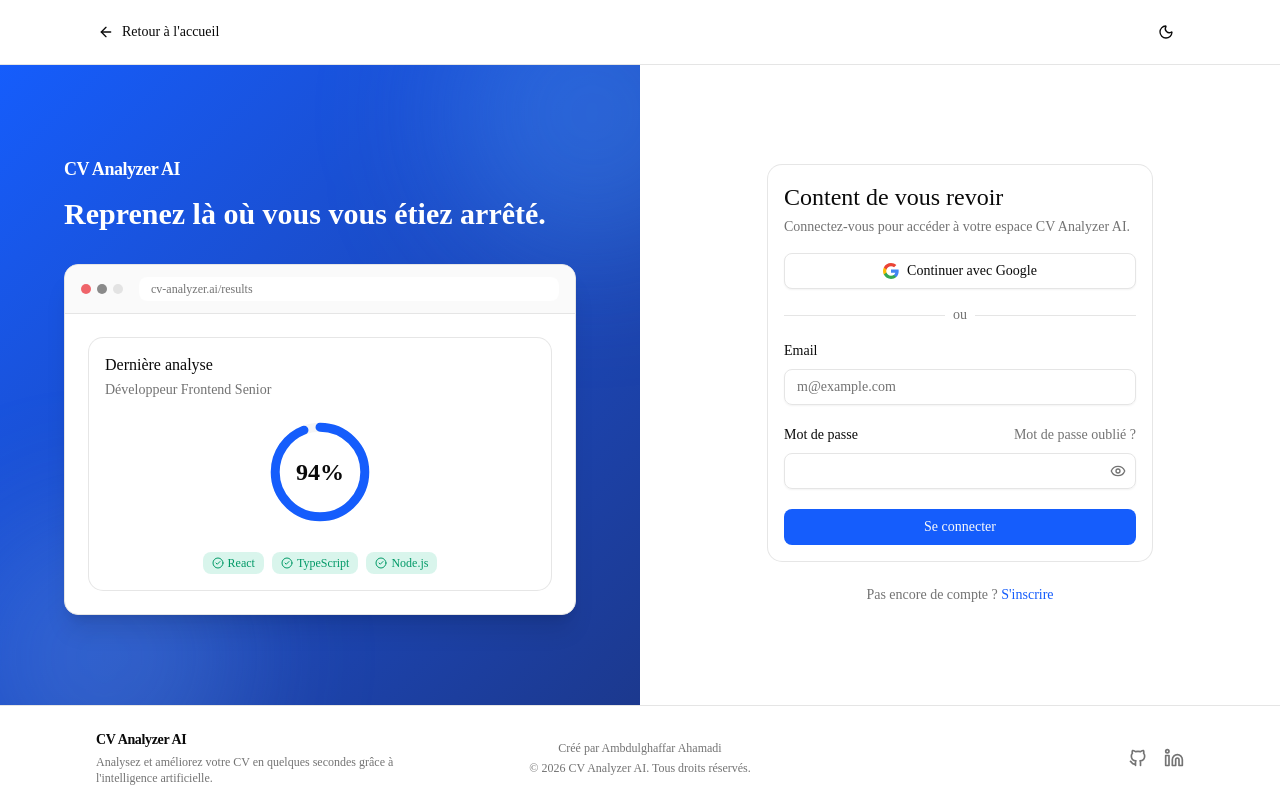
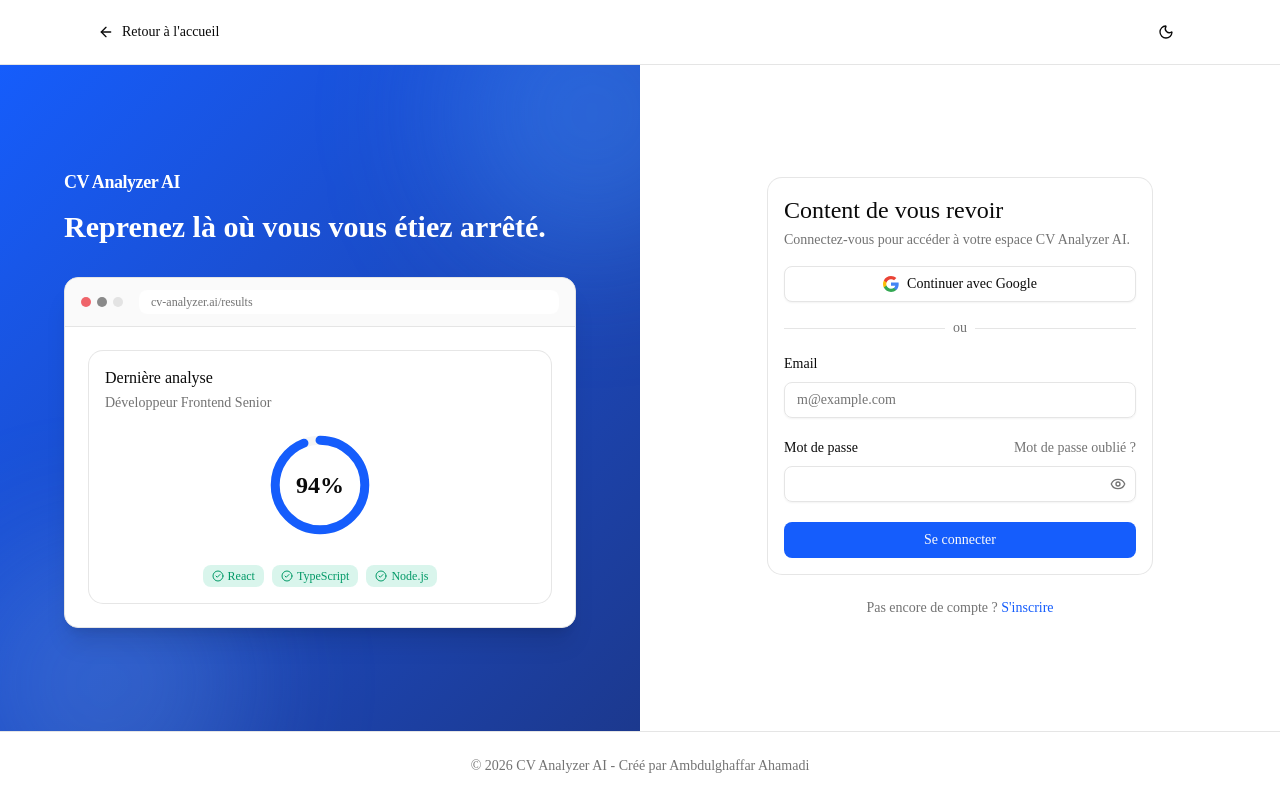
Before and after one commit to Ambdulghaffar/cv-analyzer-web, a Next.js app: page /login in a window 1280 px wide. Built offline with nearby package versions, Linux system fonts and the light colour scheme.

Commit message:
fix: add minimal footer for auth pages and resolve theme-toggle hydration mismatch

```diff
--- a/src/app/login/page.tsx
+++ b/src/app/login/page.tsx
@@ -68,7 +68,7 @@ export default function LoginPage() {
                 <FieldLabel htmlFor="password">Mot de passe</FieldLabel>
                 <Link
                   href="/forgot-password"
-                  className="ml-auto text-sm text-muted-foreground underline-offset-4 hover:text-foreground hover:underline"
+                  className="ml-auto text-sm text-muted-foreground underline-offset-4 hover:text-blue-500 hover:underline"
                 >
                   Mot de passe oublié ?
                 </Link>
--- a/src/components/footer.tsx
+++ b/src/components/footer.tsx
@@ -1,4 +1,10 @@
+"use client"
+
+import { usePathname } from "next/navigation"
+
 import { GithubIcon, LinkedinIcon } from "@/components/brand-icons"
+import { MinimalFooter } from "@/components/minimal-footer"
+import { authRoutes } from "@/lib/routes"
 
 const socialLinks = [
   {
@@ -14,7 +20,12 @@ const socialLinks = [
 ]
 
 function Footer() {
+  const pathname = usePathname()
   const year = new Date().getFullYear()
+
+  if (authRoutes.includes(pathname)) {
+    return <MinimalFooter />
+  }
 
   return (
     <footer className="border-t border-border">
--- a/src/components/header.tsx
+++ b/src/components/header.tsx
@@ -7,8 +7,7 @@ import { ArrowLeft } from "lucide-react"
 import { Button } from "@/components/ui/button"
 import { ThemeToggle } from "@/components/theme-toggle"
 import { cn } from "@/lib/utils"
-
-const authRoutes = ["/register", "/login", "/forgot-password"]
+import { authRoutes } from "@/lib/routes"
 
 const navLinks = [
   { href: "/", label: "Accueil" },
--- /dev/null
+++ b/src/components/minimal-footer.tsx
@@ -0,0 +1,17 @@
+function MinimalFooter() {
+  const year = new Date().getFullYear()
+
+  return (
+    <footer className="border-t border-border py-6">
+      <p className="text-center text-sm text-muted-foreground">
+        © {year} CV Analyzer AI - Créé par{" "}
+        {/* Portfolio URL à ajouter une fois déployé */}
+        <a href="#" className="underline-offset-4 hover:underline">
+          Ambdulghaffar Ahamadi
+        </a>
+      </p>
+    </footer>
+  )
+}
+
+export { MinimalFooter }
--- a/src/components/theme-toggle.tsx
+++ b/src/components/theme-toggle.tsx
@@ -1,14 +1,26 @@
 "use client"
 
+import { useSyncExternalStore } from "react"
 import { useTheme } from "next-themes"
 import { Moon, Sun } from "lucide-react"
 
 import { Button } from "@/components/ui/button"
 
+const emptySubscribe = () => () => {}
+
+function useMounted() {
+  return useSyncExternalStore(
+    emptySubscribe,
+    () => true,
+    () => false
+  )
+}
+
 function ThemeToggle() {
+  const mounted = useMounted()
   const { resolvedTheme, setTheme } = useTheme()
 
-  if (!resolvedTheme) {
+  if (!mounted) {
     return <Button variant="ghost" size="icon" aria-label="Changer de thème" />
   }
 
--- /dev/null
+++ b/src/lib/routes.ts
@@ -0,0 +1 @@
+export const authRoutes = ["/register", "/login", "/forgot-password"]
```
